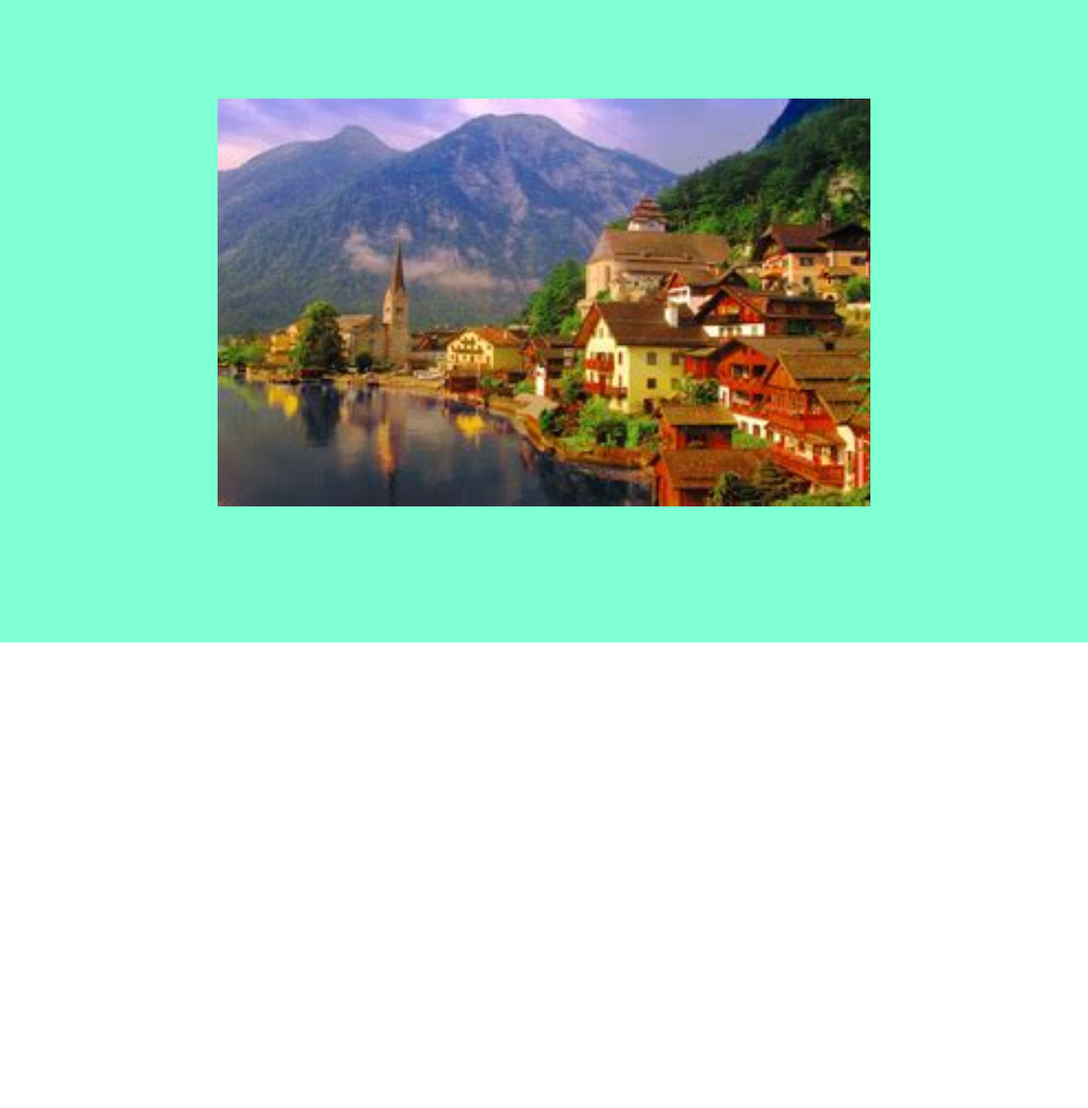
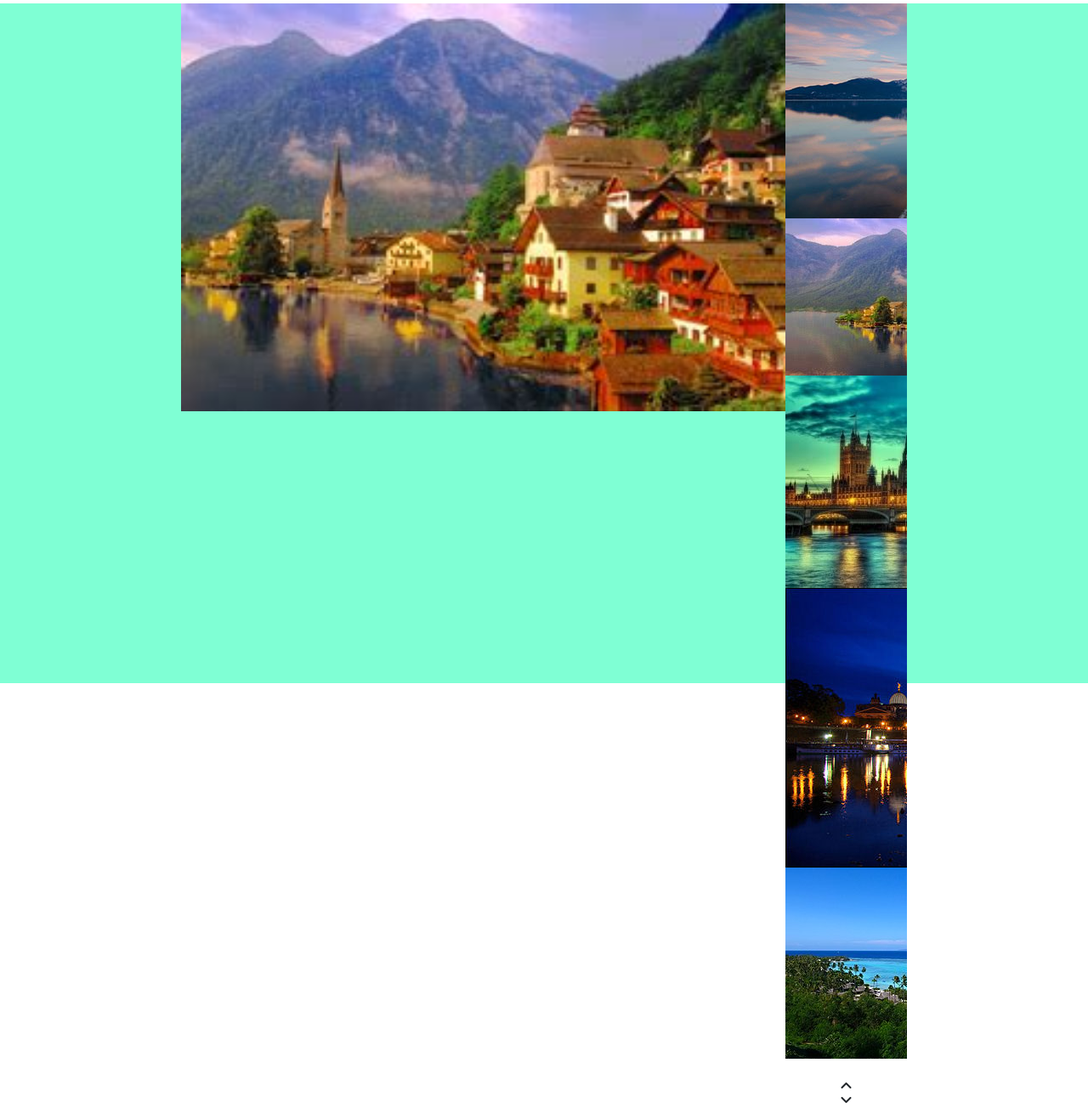
Before and after one commit to Salvatore1985/js-array-carousel, a plain HTML site: page index.html in a window 1280 px wide. Shown: the part 44-1348 px from the top of the page at 85% size. Before the commit the page ends 800 px from the top, so only its background shows below. Drawn offline with nearby package versions, Linux system fonts and the light colour scheme.

Commit message:
nuovo layout

```diff
--- a/index.html
+++ b/index.html
@@ -6,9 +6,9 @@
     <meta http-equiv="X-UA-Compatible" content="IE=edge">
     <meta name="viewport" content="width=device-width, initial-scale=1.0">
 
-    <!--  <link href="https://cdn.jsdelivr.net/npm/bootstrap@5.1.3/dist/css/bootstrap.min.css" rel="stylesheet"
+    <link href="https://cdn.jsdelivr.net/npm/bootstrap@5.1.3/dist/css/bootstrap.min.css" rel="stylesheet"
         integrity="sha384-1BmE4kWBq78iYhFldvKuhfTAU6auU8tT94WrHftjDbrCEXSU1oBoqyl2QvZ6jIW3" crossorigin="anonymous">
- -->
+
 
     <link rel="stylesheet" href="https://cdnjs.cloudflare.com/ajax/libs/font-awesome/6.0.0/css/all.min.css">
 
@@ -20,16 +20,70 @@
     <!-- header -->
     <header></header>
     <!-- main -->
-    <main class="">
+    <main>
+        <div class="my-container">
+            <div class="container-fluid">
+                <div class="row mt-5">
+                    <div class="offset-2 col-8">
+                        <div class="row">
+                            <!-- gallery -->
+                            <div class="col-10  g-0 overflow-hidden " id="gallery">
+                                <img class="active" src="img/02.jpg" alt="">
+                                <!--  circle point -->
+                                <div class="circle-point d-flex justify-content-center ">
+                                    <div class="circle"></div>
+                                    <div class="circle"></div>
+                                    <div class="circle"></div>
+                                    <div class="circle"></div>
+                                    <div class="circle"></div>
+                                    <div class="circle"></div>
+                                    <div class="circle"></div>
+                                </div>
+                            </div>
+
+                            <!-- mini-gallery -->
+                            <div class="col-2 overflow-hidden g-0" id="mini-gallery">
+                                <ul class="d-flex flex-column p-0">
+                                    <li><img class="" src="img/01.jpg" alt=""></li>
+                                    <li><img class="" src="img/02.jpg" alt=""></li>
+                                    <li><img class="" src="img/03.jpg" alt=""></li>
+                                    <li><img class="" src="img/04.jpg" alt=""></li>
+                                    <li><img class="" src="img/05.jpg" alt=""></li>
+                                </ul>
+                                <div class="d-flex flex-column align-items-center justify-content-between"
+                                    id="my-icons">
+                                    <div class="my-angle-up d-flex  justify-content-center mt-2">
+                                        <i class="fas fa-angle-up"></i>
+                                    </div>
+                                    <div class="my-angle-down  d-flex  justify-content-center mb-2">
+                                        <i class="fas fa-angle-down"></i>
+                                    </div>
+                                </div>
+                            </div>
+                        </div>
+                    </div>
+                </div>
+            </div>
+        </div>
+    </main>
+    <!--  <main class="">
         <div class="my-container">
             <div class="my-row">
                 <div class=" " id="gallery">
-                    <img class="" src="img/02.jpg" alt="">
+                    <img class="active" src="img/02.jpg" alt="">
+                    <div class="my-angle-up">
+                        <i class="fas fa-angle-up"></i>
+                    </div>
+                    <div class="my-angle-down">
+                        <i class="fas fa-angle-down"></i>
+                    </div>
                 </div>
             </div>
+            <div id="mini-gallery">
+
+            </div>
         </div>
-
-    </main>
+    </main> -->
     <!-- footer -->
     <footer></footer>
     <script src="js/script.js"></script>
```
